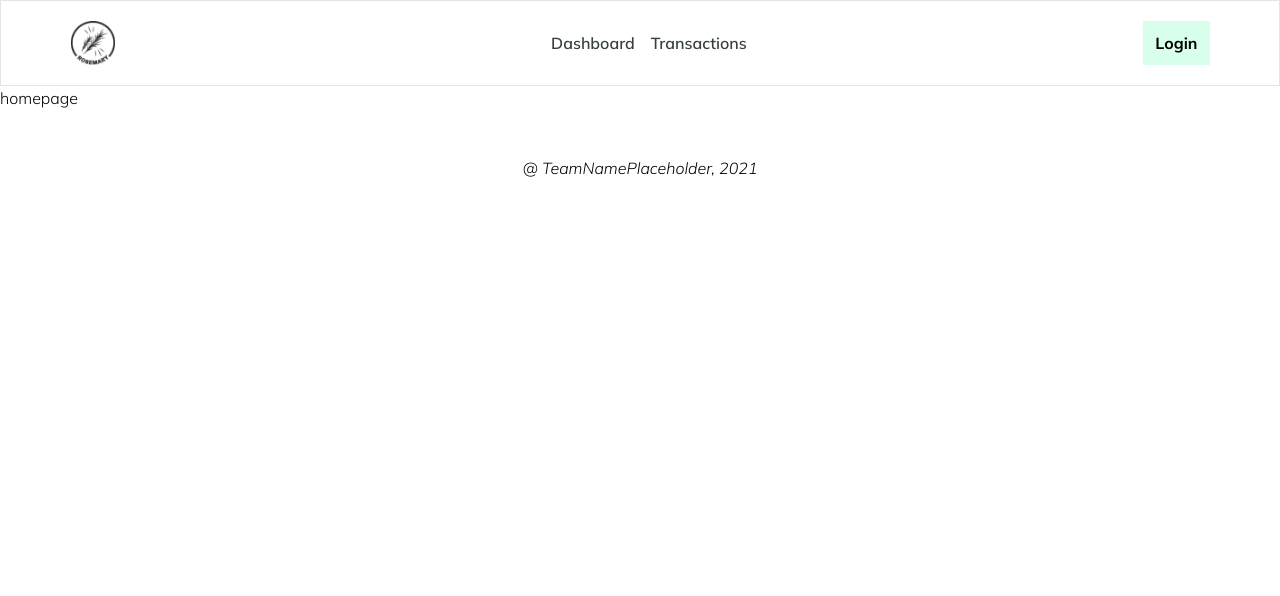
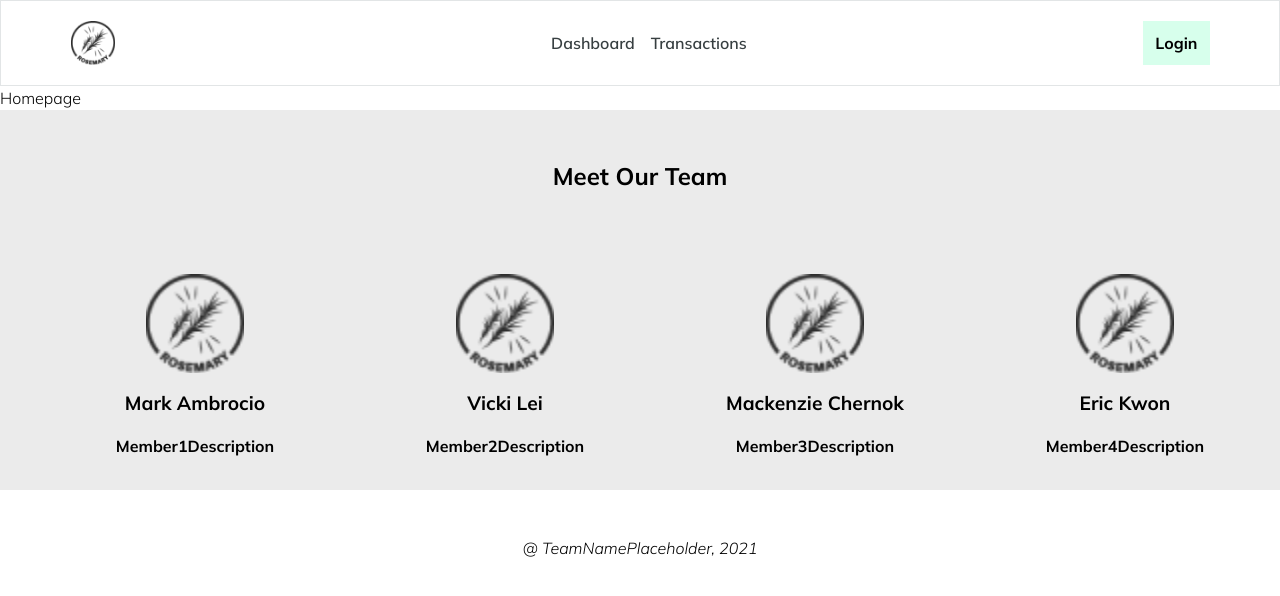
Before and after one commit to markanator/rosemary-personal-finance, a React (Create React App) app: page / in a window 1280 px wide. Shown: the top 596 px of the page. Built offline with nearby package versions, Linux system fonts and the light colour scheme.

Commit message:
added teamsection with placeholders

```diff
--- /dev/null
+++ b/src/components/common/homepage_contents/team_section.css
@@ -0,0 +1,47 @@
+.header {
+  display: flex;
+  width: 100%;
+  justify-content: center;
+  align-items: center;
+  font-size: 1.5rem;
+  font-weight: bold;
+  padding: 3rem;
+}
+
+.page {
+  display: grid;
+  width: 100%;
+  background-color: rgb(235, 235, 235);
+}
+
+.team-list {
+  display: flex;
+  flex-direction: row;
+  width: 100%;
+  list-style: none;
+  justify-content: center;
+  align-items: center;
+}
+
+.team-list li {
+  padding: 1rem;
+  float: none;
+  width: 24.99999%;
+  text-align: center;
+}
+
+.team-list_name{
+  padding: 1rem;
+  font-size: larger;
+}
+
+.team-list_description{
+  font-size: medium;
+}
+
+.team-list_profile{
+  display: block;
+  margin-left: auto;
+  margin-right: auto;
+  width: 35%;
+}
--- /dev/null
+++ b/src/components/common/homepage_contents/team_section.js
@@ -0,0 +1,32 @@
+import React from 'react';
+import './team_section.css';
+
+export default function TeamSection() {
+  return (
+    <page className="page">
+      <header className="header">Meet Our Team</header>
+      <ul className="team-list">
+        <li>
+          <img className="team-list_profile" src="/assets/images/logo.png" alt="rosemary"/>
+          <h2 className="team-list_name">Mark Ambrocio</h2>
+          <h2 className="team-list_description">Member1Description</h2>
+        </li>
+        <li>
+          <img className="team-list_profile" src="/assets/images/logo.png" alt="rosemary"/>
+          <h2 className="team-list_name">Vicki Lei</h2>
+          <h2 className="team-list_description">Member2Description</h2>
+        </li>
+        <li>
+          <img className="team-list_profile" src="/assets/images/logo.png" alt="rosemary"/>
+          <h2 className="team-list_name">Mackenzie Chernok</h2>
+          <h2 className="team-list_description">Member3Description</h2>
+        </li>
+        <li>
+          <img className="team-list_profile" src="/assets/images/logo.png" alt="rosemary"/>
+          <h2 className="team-list_name">Eric Kwon</h2>
+          <h2 className="team-list_description">Member4Description</h2>
+        </li>
+      </ul>
+    </page>
+  );
+}
--- a/src/pages/home.js
+++ b/src/pages/home.js
@@ -1,6 +1,7 @@
 import React from 'react';
+import TeamSection from '../components/common/homepage_contents/team_section';
 import Layout from '../components/common/layout/layout';
 
 export default function Home() {
-  return <Layout>homepage</Layout>;
+  return <Layout>Homepage<TeamSection/></Layout>;
 }
```
